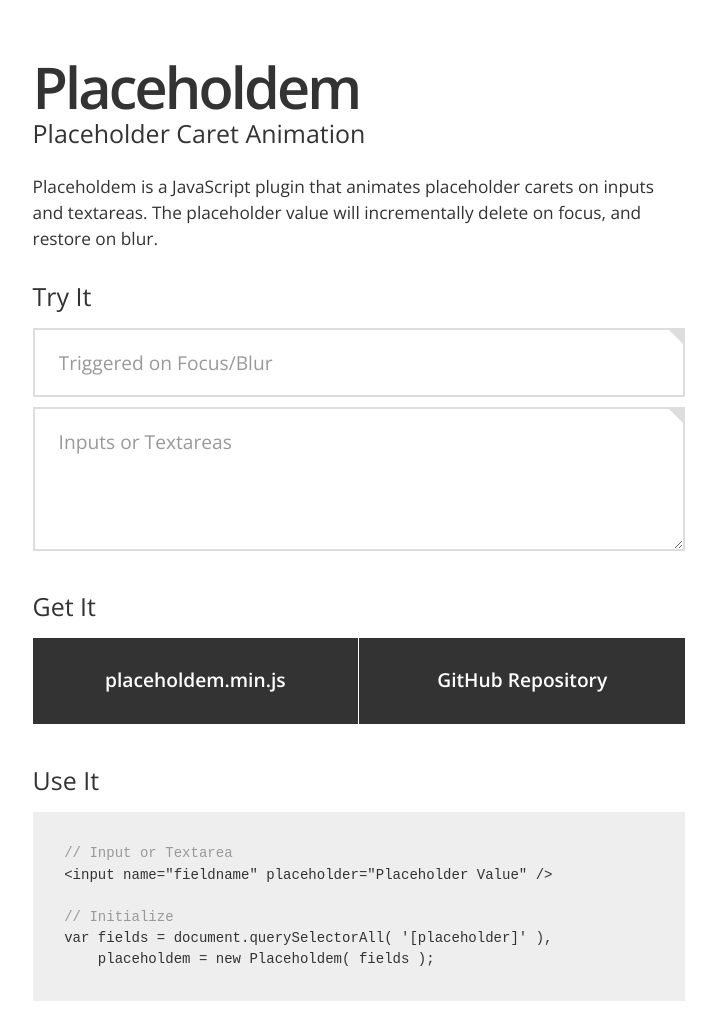
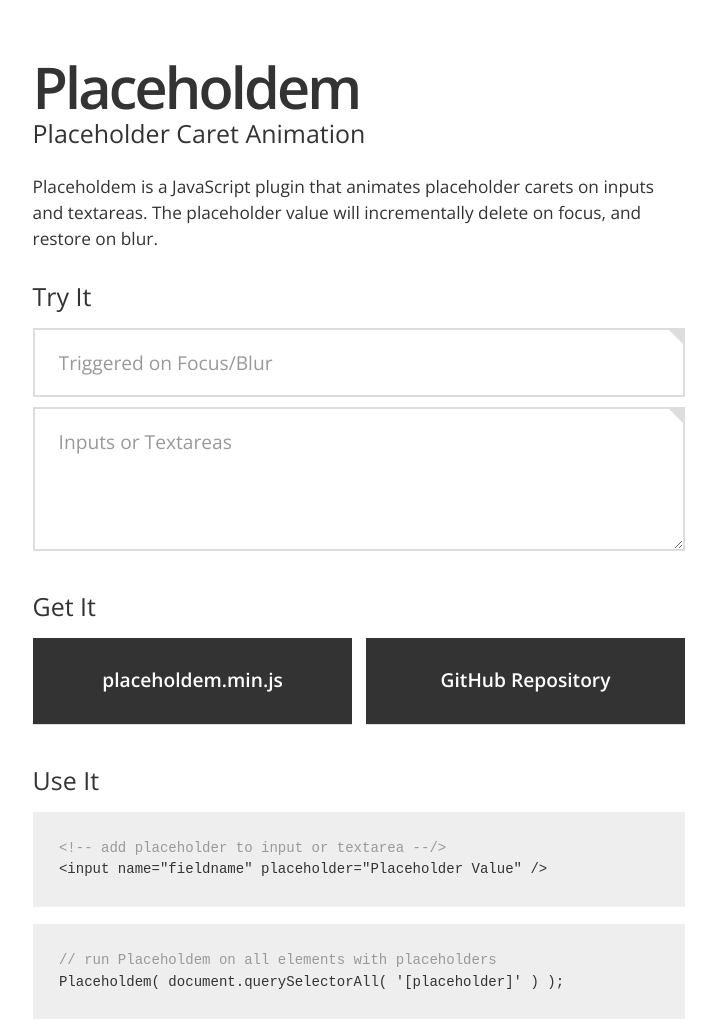
Before and after one commit to jackrugile/placeholdem, a website: page index.html in a window 1280 px wide. Shown: the top 1022 px of the page, without its empty margins (281-997 px from the left). Drawn offline with nearby package versions, Linux system fonts and the light colour scheme; files that its build step writes are made by us from their sources.

Commit message:
modify for loop, update readme and changelog

```diff
--- a/assets/scss/style.scss
+++ b/assets/scss/style.scss
@@ -125,25 +125,6 @@
 	margin-bottom: #{$baseline * 1.25}em;
 }
 
-pre {
-	display: block;
-	margin-bottom: #{$baseline * 2}em;
-}
-
-code {
-	background: #eee;
-	color: $color-dark;
-	display: block;
-	font-size: 0.9em;
-	overflow: auto;
-	padding: #{$baseline * 1.5}em #{$baseline * 1.5}em;
-	-webkit-overflow-scrolling: touch;
-}
-
-code span {
-	color: $color-mid;
-}
-
 a {
 	border-bottom: 1px solid $color-light;
 	color: $color-dark;
@@ -237,8 +218,6 @@
 
 .button {
 	background: $color-dark;
-	border-right: 1px solid #fff;
-	border-bottom: 1px solid #fff;
 	color: #fff;
 	display: block;
 	float: left;
@@ -247,11 +226,11 @@
 	padding: #{$baseline}em #{$baseline * 0.75}em;
 	text-align: center;
 	transition: background $transition-duration;
-	width: 50%;
+	width: 49%;
 }
 
 .button:last-child {
-	border: none;
+	float: right;
 }
 
 .button:hover,
@@ -261,12 +240,46 @@
 }
 
 @media (max-width: 30em) {
-	.button {
+	.button,
+	.button:last-child {
 		border: none;
 		float: none;
-		margin-bottom: 1px;
+		margin-bottom: #{$baseline * 0.5}em;
 		width: auto;
 	}
+}
+
+/*
+//////////////////////////////////////////////////
+Code
+\\\\\\\\\\\\\\\\\\\\\\\\\\\\\\\\\\\\\\\\\\\\\\\\\\
+*/
+
+.code-wrap {
+	margin-bottom: #{$baseline * 2}em;
+}
+
+pre {
+	display: block;
+	margin-bottom: #{$baseline * 0.75}em;
+}
+
+pre:last-child {
+	margin-bottom: 0;
+}
+
+code {
+	background: #eee;
+	color: $color-dark;
+	display: block;
+	font-size: 0.9em;
+	overflow: auto;
+	padding: #{$baseline * 1.25}em #{$baseline * 1.25}em;
+	-webkit-overflow-scrolling: touch;
+}
+
+code span {
+	color: $color-mid;
 }
 
 /*
--- a/index.html
+++ b/index.html
@@ -31,21 +31,22 @@
 				<a href="https://github.com/jackrugile/placeholdem" class="button">GitHub Repository</a>
 			</div>
 			<h3 class="fade">Use It</h3>
-			<pre class="fade"><code><span>// Input or Textarea</span>
-&lt;input name="fieldname" placeholder="Placeholder Value" /&gt;
-
-<span>// Initialize</span>
-var fields = document.querySelectorAll( '[placeholder]' ),
-    placeholdem = new Placeholdem( fields );
+			<div class="code-wrap">
+				<pre class="fade"><code><span>&lt;!-- add placeholder to input or textarea --/&gt;</span>
+&lt;input name="fieldname" placeholder="Placeholder Value" /&gt;</code></pre>
+				<pre class="fade"><code><span>// run Placeholdem on all elements with placeholders</span>
+Placeholdem( document.querySelectorAll( '[placeholder]' ) );
 </code></pre>
+			</div>
 		<footer class="fade">
 			<p>By <a href="http://jackrugile.com" title="Jack Rugile">Jack Rugile</a></p>
 		</footer>
 		</div>
 		<script src="placeholdem.min.js"></script>
 		<script>
-			var placeholdem = new Placeholdem( document.querySelectorAll( '[placeholder]' ) ),
-				fadeElems = document.body.querySelectorAll( '.fade' ),
+			Placeholdem( document.querySelectorAll( '[placeholder]' ) );
+
+			var fadeElems = document.body.querySelectorAll( '.fade' ),
 				fadeElemsLength = fadeElems.length,
 				i = 0,
 				interval = 50;
--- a/placeholdem.js
+++ b/placeholdem.js
@@ -3,15 +3,13 @@
 
 	(function(){var lastTime=0;var vendors=['ms','moz','webkit','o'];for(var x=0;x<vendors.length&&!window.requestAnimationFrame;++x){window.requestAnimationFrame=window[vendors[x]+'RequestAnimationFrame'];window.cancelAnimationFrame=window[vendors[x]+'CancelAnimationFrame']||window[vendors[x]+'CancelRequestAnimationFrame'];}if(!window.requestAnimationFrame)window.requestAnimationFrame=function(callback,element){var currTime=new Date().getTime();var timeToCall=Math.max(0,16-(currTime-lastTime));var id=window.setTimeout(function(){callback(currTime+timeToCall);},timeToCall);lastTime=currTime+timeToCall;return id;};if(!window.cancelAnimationFrame)window.cancelAnimationFrame=function(id){clearTimeout(id);};}());
 
-	var P = this;
+	var P = {};
 
 	P.init = function() {
 		P.elems = [];
-		P.elemsLength = elems.length;
-		P.i = 0;
-		if( P.elemsLength ) {
-			for( ; P.i < P.elemsLength; P.i++ ) {
-				P.elems.push( new P.PlaceholdemElem( elems[ P.i ] ) );
+		if( elems.length ) {
+			for( var i = 0 ; i < elems.length; i++ ) {
+				P.elems.push( new P.PlaceholdemElem( elems[ i ] ) );
 			}
 		} else {
 			P.elems.push( new P.PlaceholdemElem( elems ) );
@@ -46,7 +44,7 @@
 		};
 
 		PE.onFocus = function() {
-			if( PE.elem.value === PE.placeholder || PE.animating ) {
+			if( PE.animating || PE.elem.value === PE.placeholder ) {
 				PE.animating = 1;
 				window.cancelAnimationFrame( PE.rAF );
 				PE.deletePlaceholder();
@@ -54,7 +52,7 @@
 		};
 
 		PE.onBlur = function() {
-			if( PE.elem.value === '' || PE.animating ) {
+			if( PE.animating || PE.elem.value === '' ) {
 				PE.animating = 1;
 				window.cancelAnimationFrame( PE.rAF );
 				PE.restorePlaceholder();
@@ -91,4 +89,6 @@
 	};
 
 	P.init();
-};
+
+	return P;
+}
```
Also changed, not shown: CHANGELOG.md, README.md, assets/css/style.css, assets/css/style.min.css, placeholdem.min.js.
